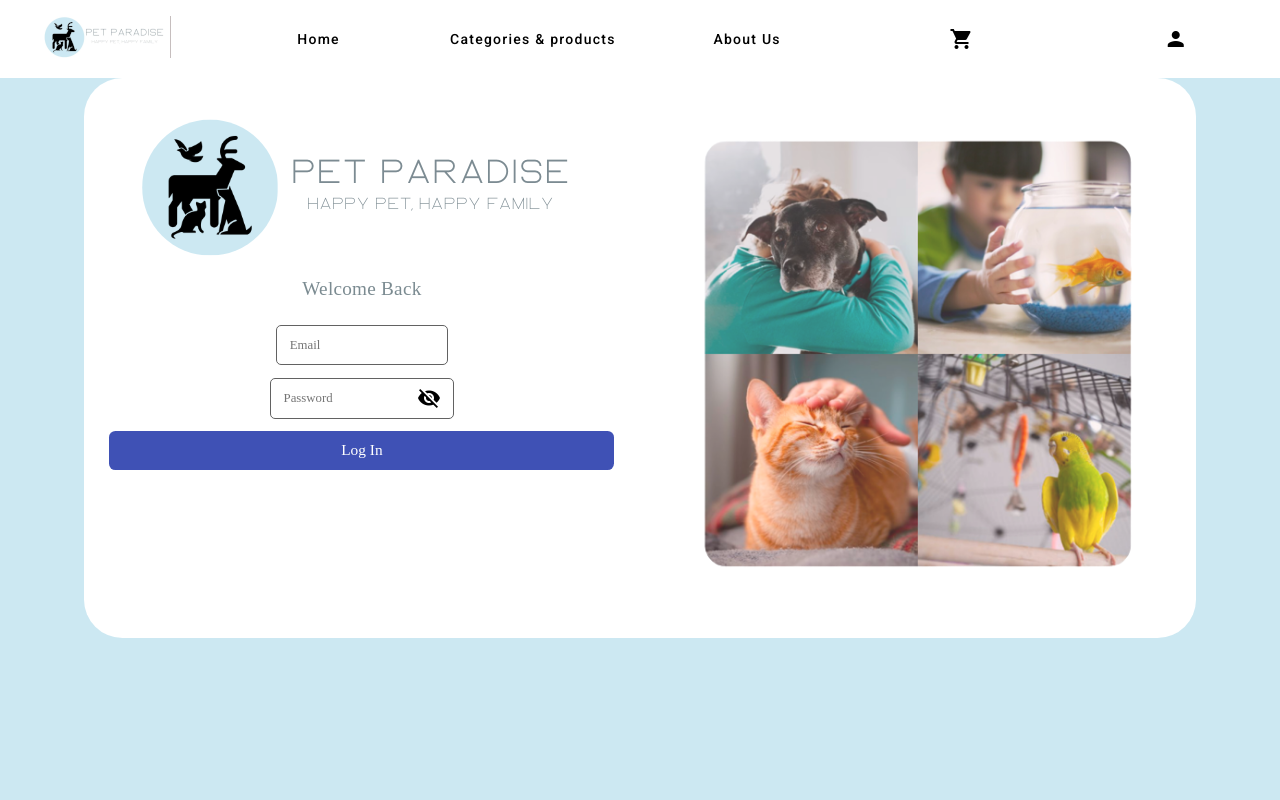
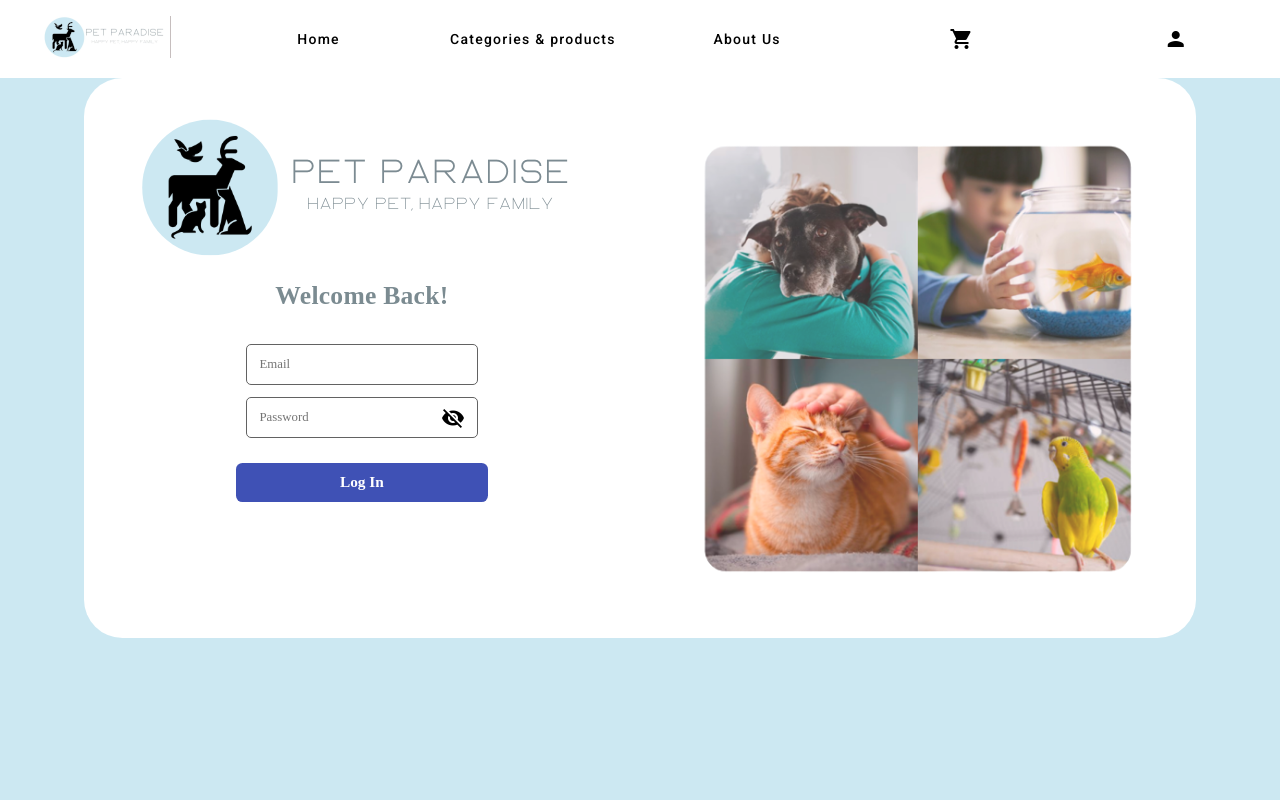
Before and after one commit to FullHouseTeam/pet-paradise-client, an Angular app: page /log-in in a window 1280 px wide. Shown: the top 800 px of the page. Built offline with nearby package versions, Linux system fonts and the light colour scheme.

Commit message:
feat: log in page

```diff
--- a/src/components/log-in/log-in.component.html
+++ b/src/components/log-in/log-in.component.html
@@ -1,9 +1,9 @@
 <div class="container">
     <div class="left">
 
-        <img class="image-container" src="../../resources/logov2.png" alt="image"/>
+        <img class="image-container" src="/assets/logov2.png" alt="image"/>
 
-        <label class="welcomeTitle">Welcome Back</label>
+        <label class="welcomeTitle">Welcome Back!</label>
 
         <div class="textField-container" [ngClass]="{'error': email.invalid && (email.dirty || email.touched)}">
             <input type="text" class="textField-input" [ngClass]="{'error-text': email.invalid && (email.dirty || email.touched)}" placeholder="Email" [formControl]="email" required>
@@ -26,7 +26,7 @@
 
     <div class="right">
         <div class="slogan">
-            <img src="../../resources/sloganPets.png" alt="Presentation Image">
+            <img src="/assets/sloganPets.png" alt="Presentation Image">
         </div>
     </div>
 </div>
--- a/src/components/log-in/log-in.component.scss
+++ b/src/components/log-in/log-in.component.scss
@@ -25,6 +25,8 @@
 .right {
   border-top-right-radius: 3vw;
   border-bottom-right-radius: 3vw;
+  align-items: center;
+  justify-content: center;
 }
 
 .image-container,
@@ -45,9 +47,11 @@ input {
   border: none;
   border-radius: 0.5vw;
   cursor: pointer;
-  font-family: 'quicksand';
+  font-family: 'Quicksand', serif;
+  font-weight: bold;
   font-size: 1.2vw;
-  width: 100%;
+  width: 50%;
+  margin-top: 2vw;
 }
 
 .welcomeTitle {
@@ -55,21 +59,27 @@ input {
   padding: 1vw;
   margin-bottom: 1vw;
   color: #7B8B91;
-  font-family: 'quicksand';
-  font-size: 1.5vw;
+  font-family: 'Quicksand', serif;
+  font-weight: bold;
+  font-size: 2vw;
+  margin-top: 0.5vw;
+
 }
 
 .errorLabels {
   display: block;
-  margin-bottom: 0.3vw;
+  margin-bottom: 0.5vw;
+  margin-top: 1vw;
   font-family: 'quicksand';
   color: red;
   font-size: 0.8vw;
+  font-weight: bold;
+
 }
 
 .textField-container {
   position: relative;
-  margin-bottom: 1vw;
+  margin-top: 1vw;
   justify-content: start;
   text-align: start;
   border: 1px solid #626262;
@@ -77,6 +87,7 @@ input {
   padding-top: 1vw;
   padding-left: 1vw;
   height: 2vw;
+  width: 17vw;
   display: flex;
   align-items: center;
 }
@@ -144,17 +155,10 @@ input {
     border-radius: 0;
   }
 
-  .left,
-  .right,
-  .sloganTitle,
-  .welcomeTitle,
-  .errorLabels,
-  .textField-line,
-  .textField-input,
-
   .log-in-Button {
     padding: 2%;
     font-size: 3vw;
+    margin-top: 7vw;
   }
 
   .password-textField-input {
@@ -163,8 +167,14 @@ input {
   }
 
   .textField-container {
-    height: 6vw;
-    margin-bottom: 5vw;
+    height: 8vw;
+    width: 60vw;
+    margin-top: 3vw;
+  }
+
+  .errorLabels {
+    font-size: 4vw;
+    margin-bottom: 3vw;
   }
 
   .textField-input {
@@ -175,5 +185,28 @@ input {
 
   .welcomeTitle {
     font-size: 7vw;
+    padding-bottom: 10vw;
+    padding-top: 5vw;
   }
 }
+
+@media only screen and (min-width: 740px) and (max-width: 740px) {
+  .image-container,
+  .slogan img {
+    max-width: 80%;
+    height: auto;
+  }
+
+  .welcomeTitle {
+    margin-top: 0;
+    margin-bottom: 0;
+  }
+
+  .errorLabels {
+    margin-bottom: 0;
+  }
+
+  .container {
+    height: 38vw;
+  }
+}
```
Also changed, not shown: src/assets/logov2.png (renamed from src/resources/logov2.png), src/assets/sloganPets.png (renamed from src/resources/sloganPets.png).
